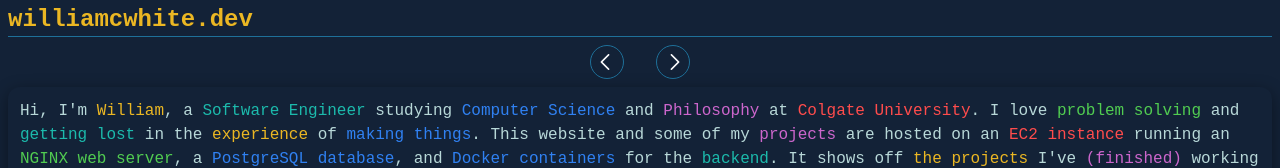
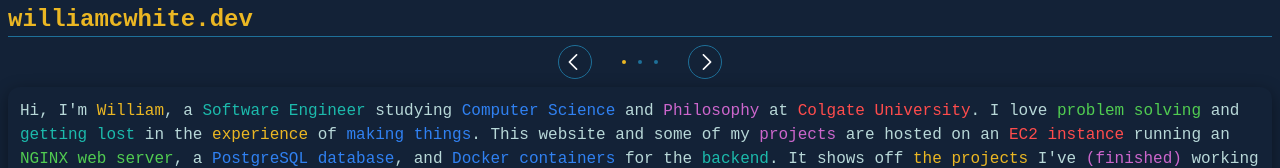
Before and after one commit to WilliamCWhite/personal_site, a React (Vite) app: page / in a window 1280 px wide. Shown: the top 168 px of the page. Built offline with nearby package versions, Linux system fonts and the light colour scheme; a web font is replaced by a local one.

Commit message:
Added dot widget for showing what slide the user is on

```diff
--- a/src/App.tsx
+++ b/src/App.tsx
@@ -11,6 +11,7 @@ import rightIcon from "./assets/icons/next.png"
 // Import project data and create slides array
 import project_data from "./assets/project_data.json"
 import { useState } from "react"
+import DotWidget from "./components/DotWidget"
 const projects: ProjectObj[] = project_data.projects as ProjectObj[];
 
 const projectSlides = projects.map((project: ProjectObj) => {
@@ -64,9 +65,12 @@ function App() {
         <div className="w-full px-2 flex flex-col justify-center">
 
 {/* TODO: Add little dot widget that shows what page you're on */}
-          <div className="gap-8 py-2 flex flex-row justify-center items-center">
+          <div className="gap-4 py-2 flex flex-row justify-center items-center">
             <div onClick={()=>changePage(-1)} className="flex justify-center items-center border border-ncomment rounded-full py-2 pl-1.5 pr-2.5">
               <img className="w-4 h-4" src={leftIcon}/>
+            </div>
+            <div className="min-w-16">
+              <DotWidget page={page} totalPages={slides.length} />
             </div>
             <div onClick={()=>changePage(1)} className="flex justify-center items-center border border-ncomment rounded-full py-2 pl-2.5 pr-1.5">
               <img className="w-4 h-4" src={rightIcon}/>
--- /dev/null
+++ b/src/components/DotWidget.tsx
@@ -0,0 +1,37 @@
+export interface DotWidgetProps {
+  page: number;
+  totalPages: number;
+}
+
+function DotWidget({
+  page, totalPages
+}: DotWidgetProps) {
+
+  let boolArr = [];
+  for (let i = 0; i < totalPages; i++) {
+    if (i == page) {
+      boolArr.push(true);
+    }
+    else {
+      boolArr.push(false);
+    }
+  }
+
+  const dotArr = boolArr.map((bool) => {
+    let classes = "bg-ncomment";
+    if (bool) {
+      classes = "bg-nyellow"
+    }
+    return (
+      <div className={`${classes} w-1 h-1 rounded-full`}></div>
+    )
+  })
+
+  return (
+    <div className="gap-3 flex items-center justify-center">
+      {dotArr}
+    </div>
+  )
+}
+
+export default DotWidget;
```
